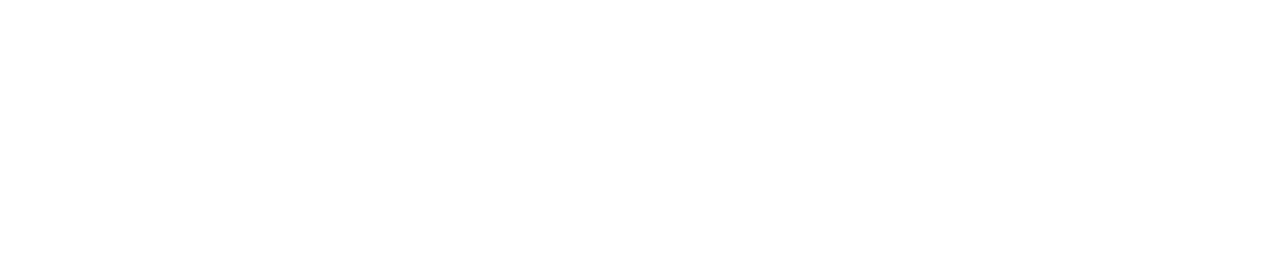
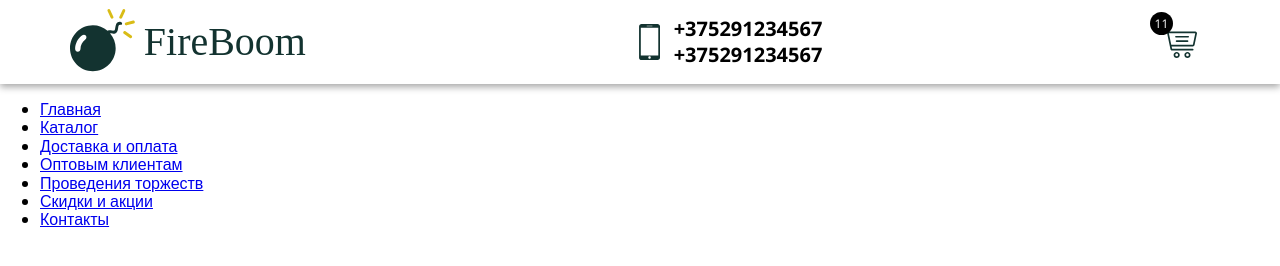
Before and after one commit to felon91/fireboom, a website: page index.html in a window 1280 px wide. Drawn offline with nearby package versions, Linux system fonts and the light colour scheme; files that its build step writes are made by us from their sources; files whose address does not match are found by name.

Commit message:
header is finish

```diff
--- a/index.html
+++ b/index.html
@@ -1,14 +1,62 @@
 <!DOCTYPE html>
 <html lang="ru">
 <head>
-	<title>Заголовок</title>
+	<link rel="preload" href="css/style.min.css" as="style">
+	<title>Fireboom</title>
 	<meta http-equiv="Content-Type" content="text/html; charset=utf-8" />
 	<meta name="viewport" content="initial-scale=1.0, width=device-width">
 	<link rel="stylesheet" href="css/style.min.css" type="text/css" />
 </head>
 <body>
 <div class="container">
-
+	<header class="header">
+		<div class="header__wrap wrap">
+			<div class="header__logo logo">
+				<a href="#">
+					<img width="241" src="img/logo.svg" alt="Fireboom купить салют в Минске">
+				</a>
+			</div>
+			<div class="header__phone phone">
+				<p>
+					<a href="tel:80291234567">+375291234567</a>
+				</p>
+				<p>
+					<a href="tel:80291234567">+375291234567</a>
+				</p>
+			</div>
+			<div class="header__cart cart">
+				<a class="cart__link" href="#">
+					<span class="cart__hide">Корзина</span>
+					<span class="cart__count">11</span>
+				</a>
+			</div>
+		</div>
+	</header>
+	<nav class="menu">
+		<ul>
+			<li>
+				<a href="#">Главная</a>
+			</li>
+			<li>
+				<a href="#">Каталог</a>
+			</li>
+			<li>
+				<a href="#">Доставка и оплата</a>
+			</li>
+			<li>
+				<a href="#">Оптовым клиентам</a>
+			</li>
+			<li>
+				<a href="#">Проведения торжеств</a>
+			</li>
+			<li>
+				<a href="#">Скидки и акции</a>
+			</li>
+			<li>
+				<a href="#">Контакты</a>
+			</li>
+		</ul>
+	</nav>
 </div>
 </body>
 </html>
--- /dev/null
+++ b/sass/blocks/cart.scss
@@ -0,0 +1,31 @@
+.cart {
+
+  .cart__link {
+    display: block;
+    background: url('../img/shopping-cart.svg') center no-repeat;
+    background-size: 35px;
+    width: 60px;
+    height: 60px;
+    position: relative;
+  }
+
+  .cart__count {
+    position: absolute;
+    left: 0;
+    top: 0;
+    z-index: 1;
+    width: 23px;
+    height: 23px;
+    background-color: $black;
+    border-radius: 50%;
+    color: $white;
+    font-size: 12px;
+    line-height: 23px;
+    text-align: center;
+  }
+
+  .cart__hide {
+    @include visually-hidden;
+  }
+
+}
--- /dev/null
+++ b/sass/blocks/header.scss
@@ -0,0 +1,35 @@
+.header {
+  box-shadow: 0px 3px 7px 0px rgba(0, 0, 0, 0.35);
+
+  .header__wrap {
+    display: flex;
+    align-items: center;
+    justify-content: space-between;
+    flex-wrap: wrap;
+    padding: 5px 15px;
+  }
+
+  .header__phone {
+    padding-left: 35px;
+    margin: 0 25px;
+  }
+
+}
+
+@media (max-width: 768px) {
+
+  .header {
+
+    .header__logo {
+      flex-basis: 100%;
+      text-align: center;
+      margin-bottom: 5px;
+    }
+
+    .header__phone {
+      margin-left: 0;
+    }
+
+  }
+
+}
--- /dev/null
+++ b/sass/blocks/phone.scss
@@ -0,0 +1,29 @@
+.phone {
+  position: relative;
+
+  &::before {
+    width: 21px;
+    height: 36px;
+    background: url('../img/smartphone-call.svg') no-repeat;
+    background-size: 21px 36px;
+    content: '';
+    position: absolute;
+    left: 0;
+    top: 50%;
+    transform: translateY(-50%);
+    display: block;
+  }
+
+  p {
+    font-size: 20px;
+    line-height: 1.3;
+    margin: 0;
+  }
+
+  a {
+    color: $black;
+    text-decoration: none;
+    font-weight: 700;
+  }
+
+}
--- a/sass/core.scss
+++ b/sass/core.scss
@@ -10,9 +10,7 @@ html {
 }
 
 body {
-	font-family: 'Roboto', 'Arial', sans-serif;
-	-webkit-font-smoothing: antialiased;
-    -moz-osx-font-smoothing: grayscale;
+	font-family: 'Open Sans', 'Arial', sans-serif;
 	hyphens: auto;
 	overflow-wrap: break-word;
 	word-wrap: break-word;
@@ -23,5 +21,5 @@ body {
 }
 
 .wrap {
-	@include min-max(320px, 1170px, 20px);
+	@include min-max(320px, 1170px, 15px);
 }
--- a/sass/fonts.scss
+++ b/sass/fonts.scss
@@ -0,0 +1 @@
+@import url('https://fonts.googleapis.com/css?family=Open+Sans:400,700&subset=cyrillic');
--- a/sass/style.scss
+++ b/sass/style.scss
@@ -5,3 +5,8 @@
 @import "fonts";
 @import "mixins";
 @import "core";
+
+@import "blocks/header";
+@import "blocks/logo";
+@import "blocks/phone";
+@import "blocks/cart";
--- a/sass/variables.scss
+++ b/sass/variables.scss
@@ -1,2 +1,6 @@
 $white: #fff;
 $black: #000;
+
+$primary: #00afb5;
+$second: #133330;
+$third: #dffff6;
```
Also changed, not shown: img/logo.svg (added), img/shopping-cart.svg (added), img/smartphone-call.svg (added), sass/blocks/logo.scss (added), sass/blocks/menu.css (added).
